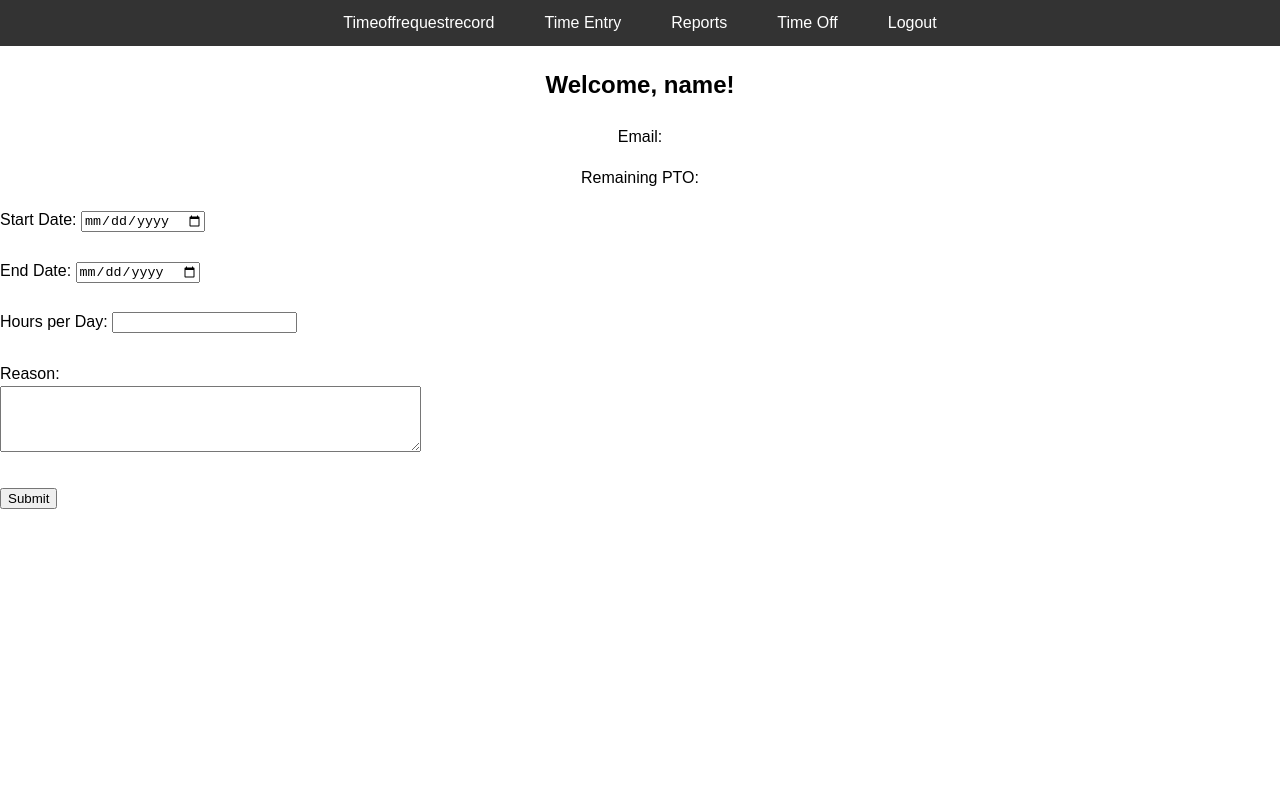
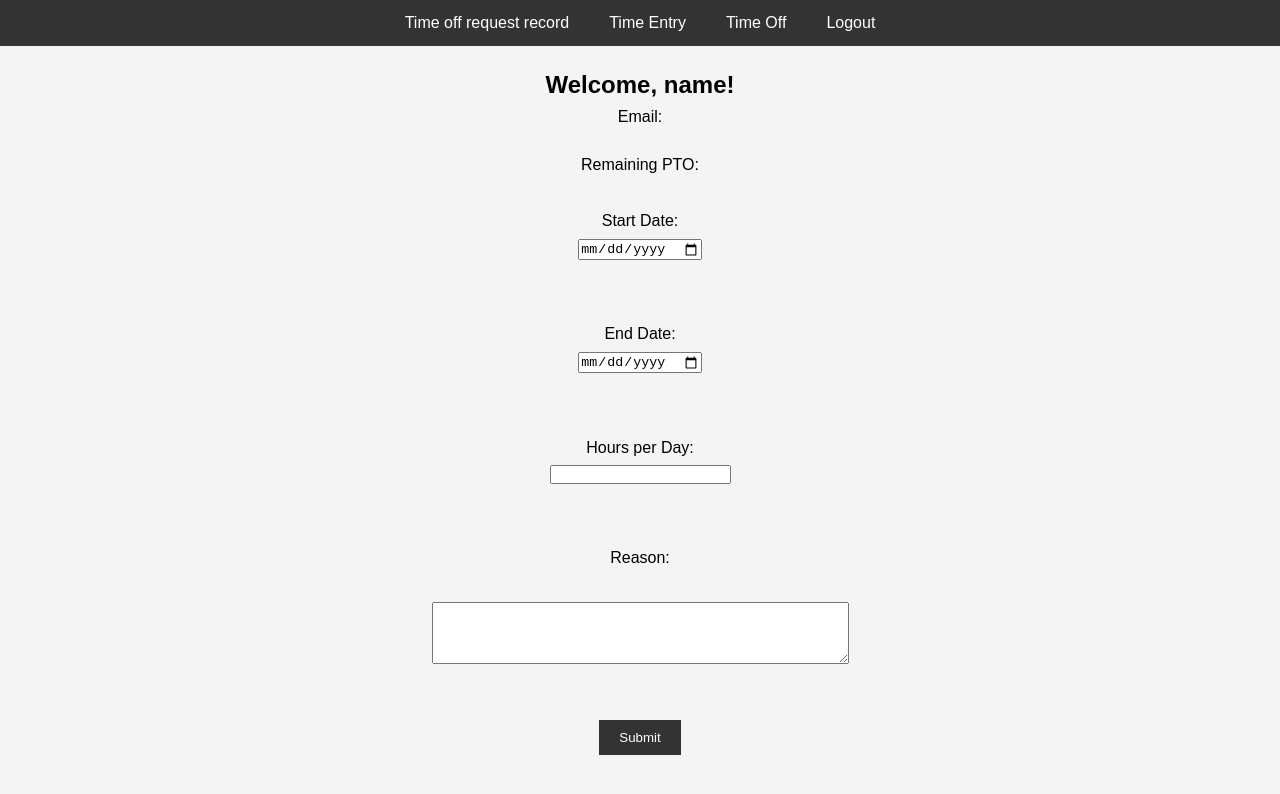
Before and after one commit to RichardMCGirt/time-sheet, a plain HTML site: page timeoff.html in a window 1280 px wide. Drawn offline with Linux system fonts and the light colour scheme.

```diff
--- a/style.css
+++ b/style.css
@@ -116,3 +116,79 @@
 button:hover {
     background-color: #555;
 }
+
+/* styles.css */
+
+body {
+    font-family: Arial, sans-serif;
+    line-height: 1.6;
+    margin: 0;
+    padding: 0;
+}
+
+header {
+    background-color: #333;
+    color: #fff;
+    padding: 10px 20px;
+    text-align: center;
+}
+
+nav ul {
+    list-style-type: none;
+    padding: 0;
+    margin: 0;
+    display: flex;
+    justify-content: center;
+}
+
+nav ul li {
+    margin: 0 10px;
+}
+
+nav ul li a {
+    text-decoration: none;
+    color: #fff;
+    padding: 10px 15px;
+    border-radius: 5px;
+    transition: background-color 0.3s ease;
+}
+
+nav ul li a:hover {
+    background-color: #555;
+}
+
+h2, p {
+    text-align: center;
+}
+
+#user-info {
+    margin: 20px 0;
+}
+
+form {
+    display: flex;
+    flex-direction: column;
+    align-items: center;
+    margin: 20px;
+}
+
+form label {
+    margin-top: 10px;
+}
+
+form input, form textarea, form button {
+    margin-top: 5px;
+}
+
+form button {
+    padding: 10px 20px;
+    background-color: #333;
+    color: #fff;
+    border: none;
+    cursor: pointer;
+    transition: background-color 0.3s ease;
+}
+
+form button:hover {
+    background-color: #555;
+}
--- a/timeoff.html
+++ b/timeoff.html
@@ -4,57 +4,15 @@
     <meta charset="UTF-8">
     <meta name="viewport" content="width=device-width, initial-scale=1.0">
     <title>Time Off Request Form</title>
-    <style>
-        body {
-            font-family: Arial, sans-serif;
-            line-height: 1.6;
-            margin: 0;
-            padding: 0;
-        }
+    <link rel="stylesheet" href="style.css">
 
-        header {
-            background-color: #333;
-            color: #fff;
-            padding: 10px 20px;
-            text-align: center;
-        }
-
-        nav ul {
-            list-style-type: none;
-            padding: 0;
-            margin: 0;
-            display: flex;
-            justify-content: center;
-        }
-
-        nav ul li {
-            margin: 0 10px;
-        }
-
-        nav ul li a {
-            text-decoration: none;
-            color: #fff;
-            padding: 10px 15px;
-            border-radius: 5px;
-            transition: background-color 0.3s ease;
-        }
-
-        nav ul li a:hover {
-            background-color: #555;
-        }
-
-        h2, p {
-            text-align: center;
-        }
-    </style>
 </head>
 <body>
     <header>
         <nav>
             <ul>
-                <li><a href="timeoffrequestrecord.html">Timeoffrequestrecord</a></li>
+                <li><a href="timeoffrequestrecord.html">Time off request record</a></li>
                 <li><a href="timesheet.html#time-entry">Time Entry</a></li>
-                <li><a href="timesheet.html#reports">Reports</a></li>
                 <li><a href="timeoff.html">Time Off</a></li>
                 <li><a href="login.html">Logout</a></li>
             </ul>
```
Also changed, not shown: timeoff.js (+27 -5 lines), timesheet.html (+0 -1 lines).
